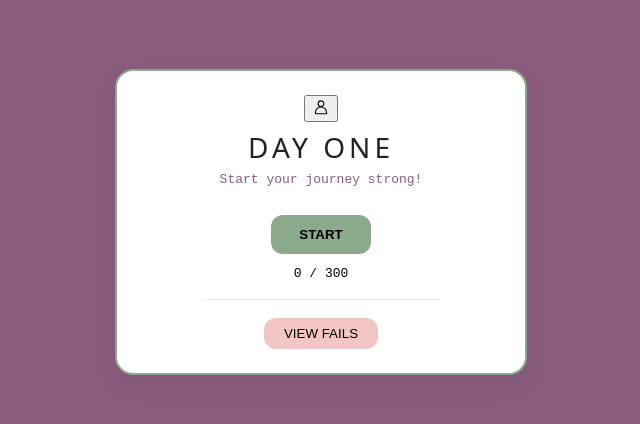
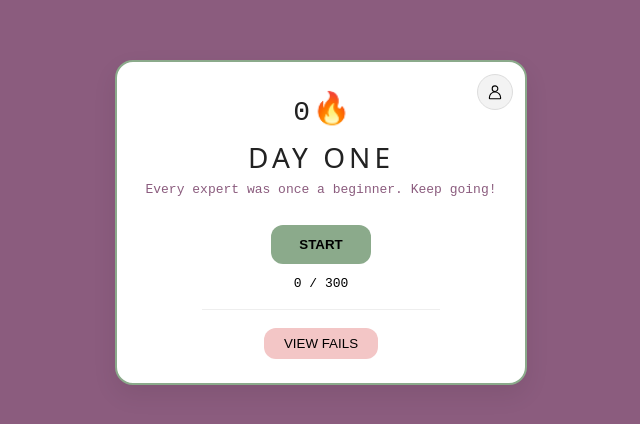
Before and after one commit to itcOnlineGaming/Team_2_2025, a SvelteKit app: page / in a window 1280 px wide. Shown: the part 202-626 px from the top of the page, without its empty margins (319-959 px from the left). Built offline with nearby package versions, Linux system fonts and the light colour scheme.

Commit message:
Added almost complete landing page

```diff
--- a/src/routes/+page.svelte
+++ b/src/routes/+page.svelte
@@ -7,7 +7,6 @@
   function handleProfile() {
     goto('/ProfileScreen');
   }
-
 </script>
 
 <style>
@@ -49,6 +48,13 @@
     display: inline-flex;
     align-items: center;
     justify-content: center;
+    transition: transform .15s ease, box-shadow .15s ease, background .15s ease;
+    cursor: pointer;
+  }
+  .icon-btn:hover {
+    transform: scale(1.08) rotate(-8deg);
+    background: #e7e7e7;
+    box-shadow: 0 2px 8px rgba(139,92,126,0.10);
   }
 
   .title {
@@ -96,12 +102,46 @@
     border-radius: 12px;
     border: none;
     cursor: pointer;
+    transition: transform .15s ease, background .15s ease, box-shadow .15s ease;
+  }
+  .fail-btn:hover {
+    transform: scale(1.04);
+    background: #e6b3b3;
+    box-shadow: 0 2px 8px rgba(139,92,126,0.10);
+  }
+
+  .streak-counter {
+    display: flex;
+    align-items: center;
+    justify-content: center;
+    margin-top: 8px;
+    margin-bottom: 2px;
+    gap: 4px;
+  }
+  .streak-num {
+    font-size: 28px;
+    font-family: monospace;
+    color: #222;
+    font-weight: 500;
+  }
+  .streak-fire {
+    font-size: 28px;
+    display: inline-block;
+    animation: fire-bounce 1.2s infinite cubic-bezier(.68,-0.55,.27,1.55);
+    will-change: transform;
+  }
+  @keyframes fire-bounce {
+    0%, 100% { transform: translateY(0) scale(1); }
+    20% { transform: translateY(-6px) scale(1.1); }
+    40% { transform: translateY(0) scale(1); }
+    60% { transform: translateY(-3px) scale(1.05); }
+    80% { transform: translateY(0) scale(1); }
   }
 </style>
 
 <div class="fullscreen">
   <div class="card" role="region" aria-label="Start card">
-    <button class="profile-btn" aria-label="profile" on:click={handleStart}>
+    <button class="icon-btn" aria-label="profile" on:click={() => goto('/profile')}>
       <!-- small profile icon -->
       <svg xmlns="http://www.w3.org/2000/svg" width="18" height="18" viewBox="0 0 24 24" fill="none" stroke="currentColor" stroke-width="1.5" stroke-linecap="round" stroke-linejoin="round">
         <path d="M15.75 7.5a3.75 3.75 0 11-7.5 0 3.75 3.75 0 017.5 0z"></path>
@@ -109,15 +149,21 @@
       </svg>
     </button>
 
+    <!-- Streak Counter -->
+    <div class="streak-counter">
+      <span class="streak-num">0</span>
+      <span class="streak-fire" aria-label="streak fire" role="img">🔥</span>
+    </div>
+
     <div>
       <div class="title">DAY ONE</div>
-      <div class="subtitle">Start your journey strong!</div>
+      <div class="subtitle">Every expert was once a beginner. Keep going!</div>
       <div style="height:10px"></div>
     </div>
 
     <button class="start-btn" on:click={handleStart}>START</button>
     <div class="progress">0 / 300</div>
     <div class="divider" aria-hidden="true"></div>
-    <button class="fail-btn">VIEW FAILS</button>
+    <button class="fail-btn" on:click={() => goto('/fails')}>VIEW FAILS</button>
   </div>
 </div>
```
